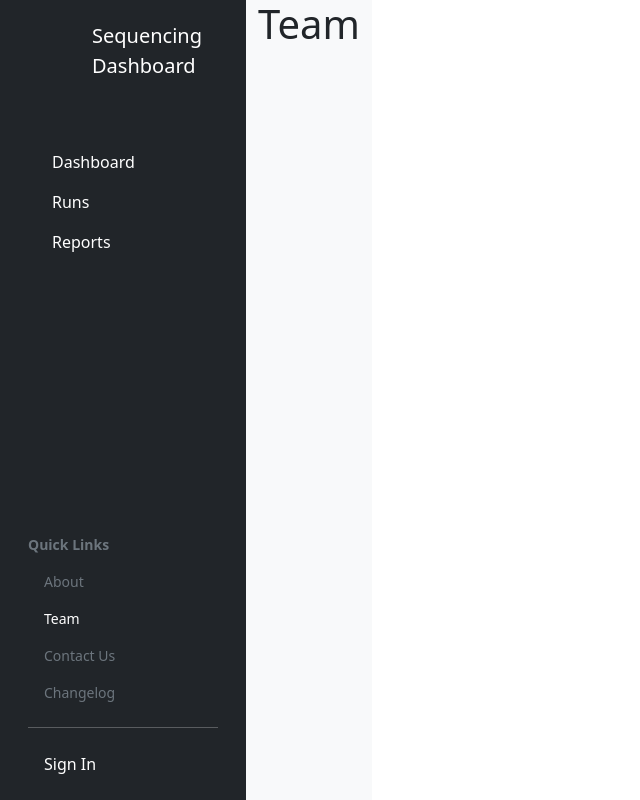
After one commit to thomasbtf/sars-dashboard, a Django app: page /team/ in a window 1280 px wide. The commit adds this page. Shown: the whole page, without its empty margins (0-640 px from the left). Run offline with Django 3.2, Linux system fonts and the light colour scheme; data that the repository does not hold is empty; some libraries are stand-ins or nearby versions.

Commit message:
feat(frontend): add navbar (#33)
* feat(frontend): add navbar

* chore: add related_name

```diff
--- a/config/settings/base.py
+++ b/config/settings/base.py
@@ -79,8 +79,8 @@ THIRD_PARTY_APPS = [
 
 LOCAL_APPS = [
     "sars_dashboard.users",
+    "sars_dashboard.projects",
     "sars_dashboard.reports",
-    "sars_dashboard.projects",
     # Your stuff: custom apps go here
 ]
 
@@ -190,6 +190,7 @@ TEMPLATES = [
                 "django.template.context_processors.static",
                 "django.template.context_processors.tz",
                 "django.contrib.messages.context_processors.messages",
+                "sars_dashboard.projects.context_processors.projects",
             ],
         },
     }
--- a/config/urls.py
+++ b/config/urls.py
@@ -9,6 +9,12 @@ from rest_framework.authtoken.views import obtain_auth_token
 
 urlpatterns = [
     path("", TemplateView.as_view(template_name="pages/home.html"), name="home"),
+    path("team/", TemplateView.as_view(template_name="pages/team.html"), name="team"),
+    path(
+        "contact/",
+        TemplateView.as_view(template_name="pages/contact.html"),
+        name="contact",
+    ),
     path(
         "about/", TemplateView.as_view(template_name="pages/about.html"), name="about"
     ),
@@ -18,8 +24,8 @@ urlpatterns = [
     path("users/", include("sars_dashboard.users.urls", namespace="users")),
     path("accounts/", include("allauth.urls")),
     # Your stuff: custom urls includes go here
+    path("projects/", include("sars_dashboard.projects.urls", namespace="projects")),
     path("reports/", include("sars_dashboard.reports.urls", namespace="reports")),
-    path("projects/", include("sars_dashboard.projects.urls", namespace="projects")),
 ] + static(settings.MEDIA_URL, document_root=settings.MEDIA_ROOT)
 if settings.DEBUG:
     # Static file serving when using Gunicorn + Uvicorn for local web socket development
--- /dev/null
+++ b/sars_dashboard/projects/context_processors.py
@@ -0,0 +1,6 @@
+from ..reports.models import Project
+
+
+def projects(request):
+    projects = Project.objects.all()
+    return {"projects": projects}
--- a/sars_dashboard/reports/forms.py
+++ b/sars_dashboard/reports/forms.py
@@ -6,7 +6,4 @@ from .models import Report
 class ReportForm(forms.ModelForm):
     class Meta:
         model = Report
-        fields = (
-            "description",
-            "zip_file",
-        )
+        fields = "__all__"
--- a/sars_dashboard/reports/urls.py
+++ b/sars_dashboard/reports/urls.py
@@ -5,6 +5,6 @@ from sars_dashboard.reports.views import Report_create_view, ReportListView, Rep
 app_name = "reports"
 urlpatterns = [
     path("", ReportListView.as_view(), name="list"),
-    path("upload/", view=Report_create_view, name="redirect"),
+    path("upload/", view=Report_create_view, name="create"),
     path("report/<int:pk>", ReportView.as_view(), name="detail"),
 ]
--- a/sars_dashboard/templates/base.html
+++ b/sars_dashboard/templates/base.html
@@ -11,8 +11,14 @@
     <link rel="icon" href="{% static 'images/favicons/favicon.ico' %}">
 
     {% block css %}
+    <!-- Popper, needed for Bootstrap dropdown -->
+    <script src="https://cdn.jsdelivr.net/npm/@popperjs/core@2.9.2/dist/umd/popper.min.js" integrity="sha384-IQsoLXl5PILFhosVNubq5LC7Qb9DXgDA9i+tQ8Zj3iwWAwPtgFTxbJ8NT4GN1R8p" crossorigin="anonymous"></script>
     <!-- Latest compiled and minified Bootstrap CSS -->
+    <script src="https://cdn.jsdelivr.net/npm/@popperjs/core@2.9.2/dist/umd/popper.min.js" integrity="sha384-IQsoLXl5PILFhosVNubq5LC7Qb9DXgDA9i+tQ8Zj3iwWAwPtgFTxbJ8NT4GN1R8p" crossorigin="anonymous"></script>
     <link rel="stylesheet" href="https://cdnjs.cloudflare.com/ajax/libs/bootstrap/5.1.3/css/bootstrap.min.css" integrity="sha512-GQGU0fMMi238uA+a/bdWJfpUGKUkBdgfFdgBm72SUQ6BeyWjoY/ton0tEjH+OSH9iP4Dfh+7HM0I9f5eR0L/4w==" crossorigin="anonymous" referrerpolicy="no-referrer" />
+
+    <!-- Font Awesome CSS -->
+    <script src="https://kit.fontawesome.com/fdc8b0e97a.js" crossorigin="anonymous"></script>
 
     <!-- Your stuff: Third-party CSS libraries go here -->{% compress css %}
     <!-- This file stores project-specific CSS -->
@@ -34,51 +40,115 @@
   </head>
 
   <body>
+    <div class="container-fluid">
+      <div class="row flex-nowrap">
+          <!-- navbar -->
+          <div class="col-auto bg-dark text-white">
+            <div class="d-flex flex-column flex-shrink-0 p-3 min-vh-100">
 
-    <div class="mb-1">
-      <nav class="navbar navbar-expand-md navbar-light bg-light">
-        <div class="container-fluid">
-          <button class="navbar-toggler navbar-toggler-right" type="button" data-bs-toggle="collapse" data-bs-target="#navbarSupportedContent" aria-controls="navbarSupportedContent" aria-expanded="false" aria-label="Toggle navigation">
-            <span class="navbar-toggler-icon"></span>
-          </button>
-          <a class="navbar-brand" href="{% url 'home' %}">SARS-CoV-2 Dashboard</a>
+              <!-- brand -->
+              <a href="{% url 'home' %}" class="navbar-brand d-flex align-items-center text-white text-decoration-none justify-content-between mb-5">
+                <svg class="fas fa-virus fa-2x" width="64" height="32"></svg>
+                <span class="">Sequencing<br>Dashboard</span>
+              </a>
+              <!-- /brand -->
 
-          <div class="collapse navbar-collapse" id="navbarSupportedContent">
-            <ul class="navbar-nav mr-auto">
-              <li class="nav-item active">
-                <a class="nav-link" href="{% url 'home' %}">Home <span class="visually-hidden">(current)</span></a>
+              <!-- <hr> -->
+
+              <!-- menu -->
+              <ul class="nav nav-pills flex-column mb-auto mt-2">
+
+                <li class="nav-item">
+                  <a href="{% url 'home' %}" class="nav-link text-white {% block nav_dashboard %}{% endblock nav_dashboard %}">
+                    <!-- <i class="fas fa-table-columns"></i> -->
+                    <span class="mx-2 d-none d-sm-inline">Dashboard</span>
+                  </a>
+                </li>
+
+                <li class="nav-item">
+                  <a href="#" class="nav-link text-white {% block nav_runs %}{% endblock nav_runs %}">
+                    <!-- <i class="fas fa-bars-progress"></i> -->
+                    <span class="mx-2 d-none d-sm-inline">Runs</span>
+                  </a>
+                </li>
+
+                <li class="nav-item">
+                  <a class="nav-link text-white {% block nav_reports %}{% endblock nav_reports %}"  href="{% url 'projects:list'%}" data-bs-target="#home-collapse" aria-expanded="true">
+                    <!-- <i class="fas fa-chart-pie"></i> -->
+                    <span class="mx-2 d-none d-sm-inline">Reports</span>
+                    <!-- <i class="fa fa-chevron-down pull-right d-none d-sm-inline"></i> -->
+                  </a>
+                  <div class="collapse show" id="home-collapse">
+                    <ul class="nav flex-column small mx-4">
+                      {% for project in projects %}
+                          <li class="nav-item mt-2"><a href="{% url 'projects:detail' project.pk  %}" class="nav-link text-white d-none d-sm-inline">{{ project.title }}</a></li>
+                      {% empty %}
+                        {% if request.user.is_authenticated %}
+                          <li class="nav-item mt-2"><a href="{% url 'projects:create' %}" class="nav-link text-white d-none d-sm-inline">Add a project...</a></li>
+                        {% else %}
+
+                        {% endif %}
+                      {% endfor %}
+                    </ul>
+                  </div>
+                </li>
+
+              </ul>
+              <!-- /menu -->
+
+              <!-- quick links -->
+              <small>
+                <div class="d-none d-lg-block w-100">
+                  <span class="text-muted"><strong>Quick Links</strong></span>
+                  <ul class="nav flex-column mt-2">
+                    <li class="nav-item">
+                      <a href="{% url 'about' %}" class="nav-link {% block nav_about %}text-muted{% endblock nav_about %}">About</a>
                     </li>
                     <li class="nav-item">
-                <a class="nav-link" href="{% url 'about' %}">About</a>
-              </li>
-              {% if request.user.is_authenticated %}
-                <li class="nav-item">
-                  {# URL provided by django-allauth/account/urls.py #}
-                  <a class="nav-link" href="{% url 'users:detail' request.user.username  %}">{% translate "My Profile" %}</a>
+                      <a href="{% url 'team' %}" class="nav-link {% block nav_team %}text-muted{% endblock nav_team %}">Team</a>
                     </li>
                     <li class="nav-item">
-                  {# URL provided by django-allauth/account/urls.py #}
-                  <a class="nav-link" href="{% url 'account_logout' %}">{% translate "Sign Out" %}</a>
-                </li>
-              {% else %}
-                <li class="nav-item">
-                  {# URL provided by django-allauth/account/urls.py #}
-                  <a id="sign-up-link" class="nav-link" href="{% url 'account_signup' %}">{% translate "Sign Up" %}</a>
+                      <a href="{% url 'contact' %}" class="nav-link {% block nav_contact %}text-muted{% endblock nav_contact %}">Contact Us</a>
                     </li>
                     <li class="nav-item">
-                  {# URL provided by django-allauth/account/urls.py #}
-                  <a id="log-in-link" class="nav-link" href="{% url 'account_login' %}">{% translate "Sign In" %}</a>
+                      <a href="#" class="nav-link {% block nav_changelog %}text-muted{% endblock nav_changelog %}">Changelog</a>
                     </li>
-              {% endif %}
                   </ul>
                 </div>
+              </small>
+              <!-- /quick links -->
+
+              <hr>
+
+              <!-- user -->
+              <div class="dropdown">
+              {% if request.user.is_authenticated %}
+                  <a href="#" class="nav-link d-flex align-items-center text-white text-decoration-none dropdown-toggle pull-right d-none d-sm-inline" id="dropdownUser" data-bs-toggle="dropdown" aria-expanded="false">
+                    <!-- <img src="https://github.com/mdo.png" alt="" width="32" height="32" class="rounded-circle me-2"> -->
+                    {{ user.username }}
+                  </a>
+                  <ul class="dropdown-menu dropdown-menu-dark text-small shadow" aria-labelledby="dropdownUser">
+                    <li><a class="dropdown-item" href="{% url 'projects:create' %}">{% translate "New project" %}</a></li>
+                    <li><a class="dropdown-item" href="{% url 'reports:create' %}">{% translate "Upload report" %}</a></li>
+                    <li><hr class="dropdown-divider"></li>
+                    <li><a class="dropdown-item" href="{% url 'users:detail' request.user.username  %}">{% translate "Profile" %}</a></li>
+                    <li><hr class="dropdown-divider"></li>
+                    <li><a class="dropdown-item" href="{% url 'account_logout' %}">{% translate "Sign Out" %}</a></li>
+                  </ul>
+                  {% else %}
+                  <!-- <a id="sign-up-link" class="nav-link" href="{% url 'account_signup' %}">{% translate "Sign Up" %}</a> -->
+                  <a id="log-in-link" class="nav-link align-items-center text-white text-decoration-none" href="{% url 'account_login' %}">
+                    {% translate "Sign In" %}
+                  </a>
+                  {% endif %}
               </div>
-      </nav>
+              <!-- /user -->
+            </div>
+          </div>
+          <!-- /navbar -->
 
-    </div>
-
-    <div class="container">
-
+          <!-- content -->
+          <div class="col-auto bg-light">
             {% if messages %}
             {% for message in messages %}
               <div class="alert alert-dismissible {% if message.tags %}alert-{{ message.tags }}{% endif %}">
@@ -89,10 +159,8 @@
           {% endif %}
 
           {% block content %}
-        <p>Use this document as a way to quick start any new project.</p>
           {% endblock content %}
 
-    </div> <!-- /container -->
 
           {% block modal %}{% endblock modal %}
 
@@ -105,5 +173,10 @@
           </script>
           {% endcomment %}
           {% endblock inline_javascript %}
+
+        </div>
+          <!-- /content -->
+      </div>
+    </div>
   </body>
 </html>
--- a/sars_dashboard/templates/pages/home.html
+++ b/sars_dashboard/templates/pages/home.html
@@ -1 +1,3 @@
 {% extends "base.html" %}
+
+{% block nav_dashboard %}active{% endblock nav_dashboard %}
--- /dev/null
+++ b/sars_dashboard/templates/pages/team.html
@@ -0,0 +1,10 @@
+{% extends "base.html" %}
+
+{% block nav_team %}text-white{% endblock nav_team %}
+
+{% block content %}
+
+<h1>Team</h1>
+
+
+{% endblock content %}
--- a/sars_dashboard/templates/projects/project_confirm_delete.html
+++ b/sars_dashboard/templates/projects/project_confirm_delete.html
@@ -1,4 +1,4 @@
-{% extends 'base.html' %}
+{% extends 'projects/base.html' %}
 
 {% block content %}
 <form method="post">{% csrf_token %}
--- a/sars_dashboard/templates/projects/project_detail.html
+++ b/sars_dashboard/templates/projects/project_detail.html
@@ -1,4 +1,4 @@
-{% extends 'base.html' %}
+{% extends 'projects/base.html' %}
 
 {% block content %}
 <h1>{{ object.title }}</h1>
--- a/sars_dashboard/templates/projects/project_form.html
+++ b/sars_dashboard/templates/projects/project_form.html
@@ -1,4 +1,4 @@
-{% extends 'base.html' %}
+{% extends 'projects/base.html' %}
 
 {% block content %}
 <form method="post">{% csrf_token %}
--- a/sars_dashboard/templates/projects/project_list.html
+++ b/sars_dashboard/templates/projects/project_list.html
@@ -1,4 +1,4 @@
-{% extends 'base.html' %}
+{% extends 'projects/base.html' %}
 
 {% block content %}
 <h1>Projects</h1>
--- a/sars_dashboard/templates/projects/project_update_form.html
+++ b/sars_dashboard/templates/projects/project_update_form.html
@@ -1,4 +1,4 @@
-{% extends 'base.html' %}
+{% extends 'projects/base.html' %}
 
 {% block content %}
 <form method="post">{% csrf_token %}
```
Also changed, not shown: sars_dashboard/reports/models.py (+13 -0 lines), sars_dashboard/templates/base copy.html (added, +110 -0 lines), sars_dashboard/templates/pages/about.html (+10 -0 lines), sars_dashboard/templates/pages/contact.html (added, +10 -0 lines), sars_dashboard/templates/projects/base.html (added, +10 -0 lines). Lines whose indentation alone changed are shown as unchanged.
